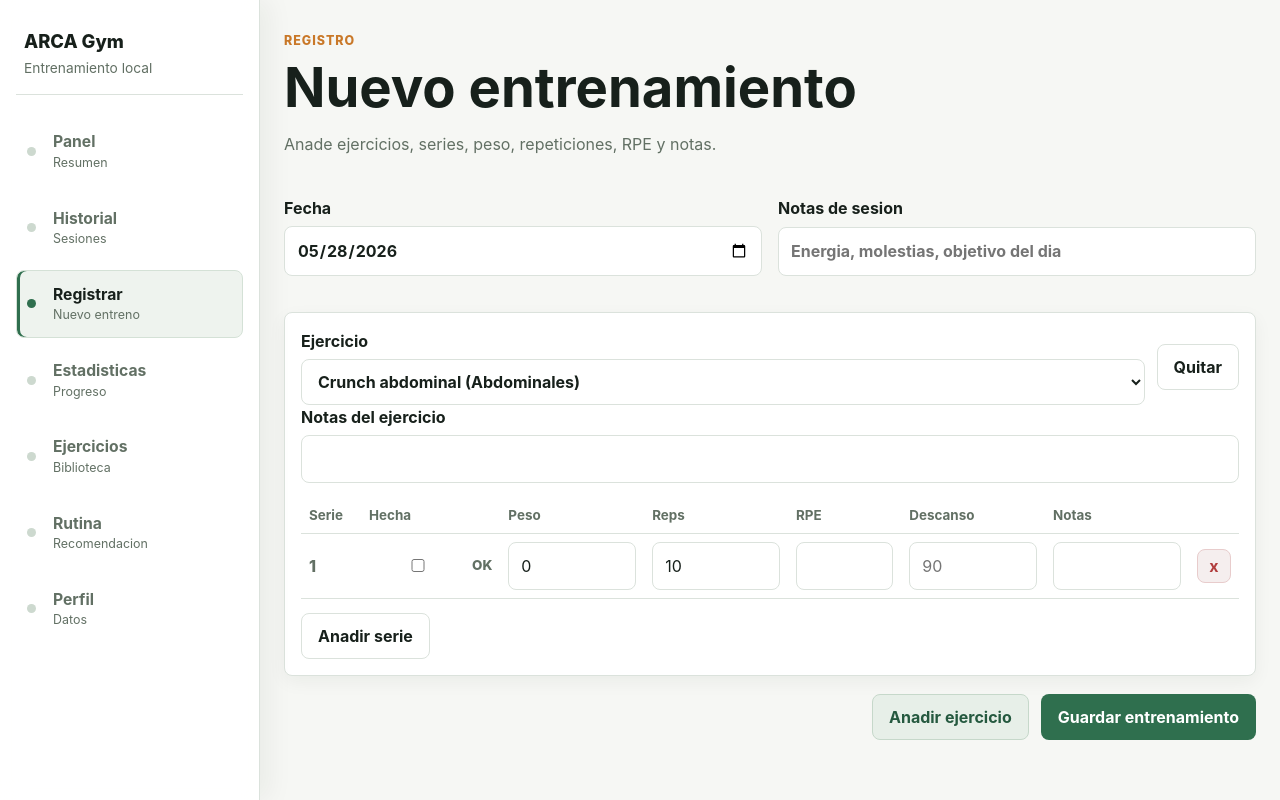
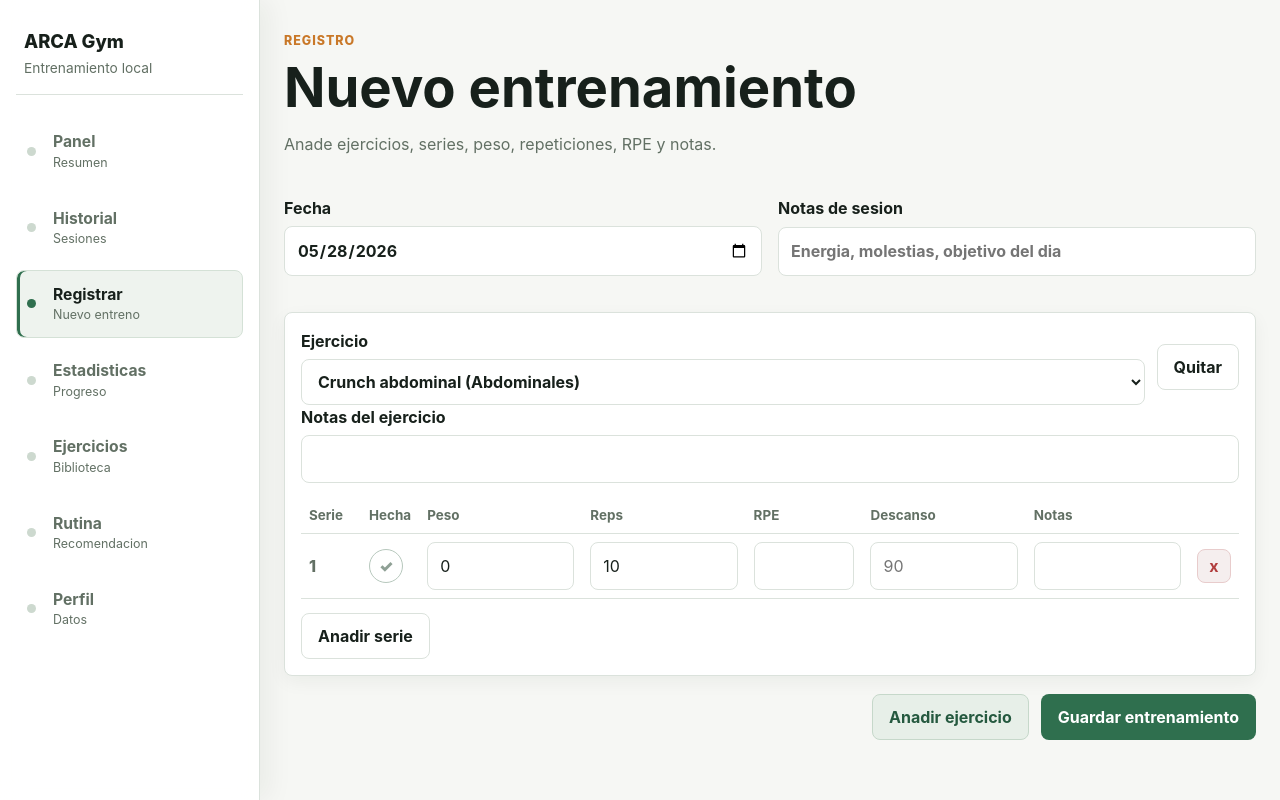
Before and after one commit to ricardoglezf87/ARCAGYM, a FastAPI app: page /workouts/new in a window 1280 px wide. Run offline with FastAPI, Linux system fonts and the light colour scheme; data comes from the database, SQL or seed files in the repository; data that the repository does not hold is empty.

Commit message:
Add workout set completion toggle and last-weight autofill

```diff
--- a/app/static/css/styles.css
+++ b/app/static/css/styles.css
@@ -779,20 +779,26 @@ legend {
   color: var(--muted);
 }
 
-.set-done-control {
-  width: max-content;
-  display: inline-flex;
-  grid-auto-flow: column;
+.set-done-toggle {
+  width: 34px;
+  min-width: 34px;
+  min-height: 34px;
+  padding: 0;
   align-items: center;
-  gap: 6px;
-  color: var(--muted);
-  font-size: 0.84rem;
-  font-weight: 800;
+  justify-content: center;
+  border-radius: 999px;
+  border-color: #b7c8bd;
+  background: var(--surface);
+  color: #8fa095;
+  font-size: 1rem;
+  font-weight: 900;
 }
 
-.set-done-control input {
-  width: auto;
-  min-height: 0;
+.set-done-toggle.is-active {
+  background: var(--success);
+  border-color: var(--success);
+  color: #fff;
+  box-shadow: 0 0 0 3px rgba(35, 107, 84, 0.14);
 }
 
 .set-row.is-done {
--- a/app/templates/workout_form.html
+++ b/app/templates/workout_form.html
@@ -65,7 +65,7 @@
             <label>Ejercicio
               <select name="exercise_id" required>
                 {% for exercise in exercises %}
-                  <option value="{{ exercise.id }}" {% if exercise.id == entry.exercise_id %}selected{% endif %}>{{ exercise.name }} ({{ exercise.primary_muscle }})</option>
+                  <option value="{{ exercise.id }}" data-last-weight="{{ last_weights.get(exercise.id, 0) }}" {% if exercise.id == entry.exercise_id %}selected{% endif %}>{{ exercise.name }} ({{ exercise.primary_muscle }})</option>
                 {% endfor %}
               </select>
             </label>
@@ -93,10 +93,9 @@
                   <tr class="set-row">
                     <td class="set-number">{{ loop.index }}</td>
                     <td>
-                      <label class="set-done-control">
-                        <input type="checkbox" data-set-done {% if session %}checked{% endif %}>
-                        <span>OK</span>
-                      </label>
+                      <button type="button" class="set-done-toggle {% if session %}is-active{% endif %}" data-set-done aria-pressed="{% if session %}true{% else %}false{% endif %}" aria-label="Marcar serie realizada">
+                        <span aria-hidden="true">✓</span>
+                      </button>
                     </td>
                     <td><input data-set-field="weight" name="set_weight_{{ exercise_index }}" type="number" step="0.1" min="0" value="{{ set.weight }}"></td>
                     <td><input data-set-field="reps" name="set_reps_{{ exercise_index }}" type="number" min="1" value="{{ set.reps }}" required></td>
@@ -127,7 +126,7 @@
       <label>Ejercicio
         <select name="exercise_id" required>
           {% for exercise in exercises %}
-            <option value="{{ exercise.id }}">{{ exercise.name }} ({{ exercise.primary_muscle }})</option>
+            <option value="{{ exercise.id }}" data-last-weight="{{ last_weights.get(exercise.id, 0) }}">{{ exercise.name }} ({{ exercise.primary_muscle }})</option>
           {% endfor %}
         </select>
       </label>
@@ -161,10 +160,9 @@
   <tr class="set-row">
     <td class="set-number">1</td>
     <td>
-      <label class="set-done-control">
-        <input type="checkbox" data-set-done>
-        <span>OK</span>
-      </label>
+      <button type="button" class="set-done-toggle" data-set-done aria-pressed="false" aria-label="Marcar serie realizada">
+        <span aria-hidden="true">✓</span>
+      </button>
     </td>
     <td><input data-set-field="weight" type="number" step="0.1" min="0" value="0"></td>
     <td><input data-set-field="reps" type="number" min="1" value="10" required></td>
```
Also changed, not shown: app/routers/workouts.py (+33 -3 lines), app/static/js/workout_form.js (+48 -5 lines).
